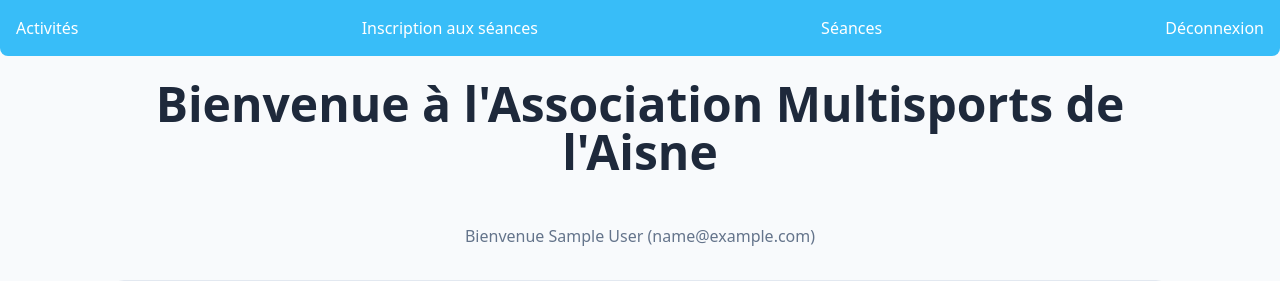
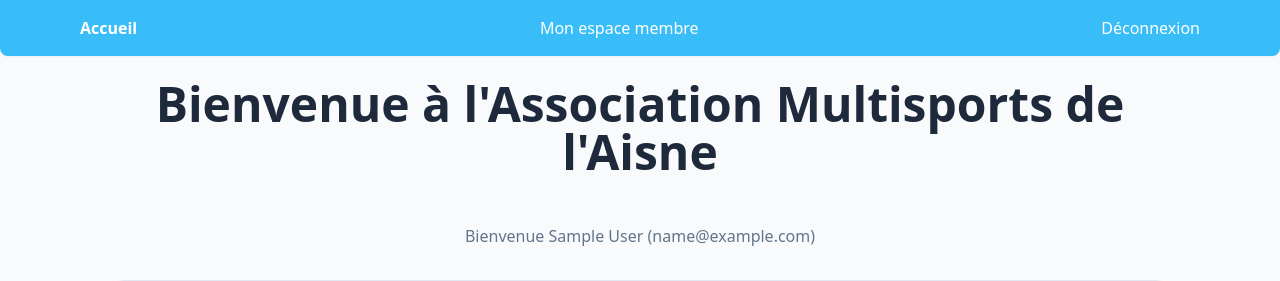
Before and after one commit to romainravasini-del/BriefDjango, a Django app: page /espace_membre/ in a window 1280 px wide. Shown: the top 281 px of the page. Run offline with Django 5.2, Linux system fonts and the light colour scheme; the visitor is signed in with stand-in values (Sample User, id 1); data comes from the database, SQL or seed files in the repository; data that the repository does not hold is empty; some libraries are stand-ins or nearby versions.

Commit message:
Finalisation d'automatisation de db,  et finalisation du site.

```diff
--- a/AssoSportive02/AssoSportive02/settings.py
+++ b/AssoSportive02/AssoSportive02/settings.py
@@ -27,7 +27,7 @@ SECRET_KEY = os.getenv('SECRET_KEY', 'default_secret_key')
 # SECURITY WARNING: don't run with debug turned on in production!
 DEBUG = os.getenv('DEBUG', 'True') == 'True'
 
-ALLOWED_HOSTS = []
+ALLOWED_HOSTS = ["127.0.0.1", "localhost"]
 
 
 # Application definition
--- a/AssoSportive02/accueil/management/commands/charger_donnees.py
+++ b/AssoSportive02/accueil/management/commands/charger_donnees.py
@@ -16,10 +16,6 @@ class Command(BaseCommand):
     def handle(self, *args, **options):
         file = settings.BASE_DIR.parent / "data"
 
-        Inscription.objects.all().delete()
-        Seance.objects.all().delete()
-        Activite.objects.all().delete()
-        Utilisateur.objects.filter(is_superuser=False).delete()
         utilisateurs = {}
 
         with open(file / "utilisateurs.csv", encoding="utf-8", newline="") as f:
--- a/AssoSportive02/accueil/templates/accueil/espace_membre.html
+++ b/AssoSportive02/accueil/templates/accueil/espace_membre.html
@@ -22,7 +22,12 @@
         <div class="overflow-x-auto border border-slate-200 rounded-lg">
             <table class="w-full text-left border-collapse">
                 <thead>
-                    <tr class="bg-slate-100 text-slate-700 text-sm border-b border-slate-200">
+                    <tr class="bg-slate-100 t
+
+System check identified no issues (0 silenced).
+November 25, 2026 - 08:51:57
+Django version 6.1.3, using settings 'AssoSportive02.settings'
+Starting WSGI development server at http://127.0.0.1:8000ext-slate-700 text-sm border-b border-slate-200">
                         <th class="p-4">Adhérent</th>
                         <th class="p-4">Séance</th>
                         <th class="p-4">Date séance</th>
--- a/AssoSportive02/accueil/views.py
+++ b/AssoSportive02/accueil/views.py
@@ -32,12 +32,20 @@ class Espace_membre_view(LoginRequiredMixin, TemplateView):
 
         recherche = self.request.GET.get("recherche", "").strip()
         activite_id = self.request.GET.get("activite", "").strip()
+        date_debut = self.request.GET.get("date_debut", "").strip()
+        heure_debut = self.request.GET.get("heure_debut", "").strip()
 
         if recherche:
             seances = seances.filter(Q(activite__nom__icontains=recherche)|Q(lieu__icontains=recherche)|Q(description__icontains=recherche)|Q(date__contains=recherche)|Q(heure_debut__contains=recherche))
 
         if activite_id:
             seances = seances.filter(activite_id=activite_id)
+
+        if date_debut:
+            seances = seances.filter(date__gte=date_debut)
+
+        if heure_debut:
+            seances = seances.filter(heure_debut__gte=heure_debut)
 
         # AJOUT : calcul des places occupées et restantes
         seances = seances.annotate(
@@ -71,6 +79,13 @@ class Espace_membre_view(LoginRequiredMixin, TemplateView):
                 "utilisateur", "seance", "seance__activite"
             ).order_by("-date_creation")
         return context
+
+        date_debut = self.request.GET.get("date_debut", "").strip()
+        heure_debut = self.request.GET.get("heure_debut", "").strip()
+        if date_debut:
+            seances = seances.filter(date__gte=date_debut)
+        if heure_debut:
+            seances = seances.filter(heure_debut__gte=heure_debut)
 
 
 class Accueil_view(TemplateView):
--- a/AssoSportive02/templates/base.html
+++ b/AssoSportive02/templates/base.html
@@ -10,12 +10,15 @@
 </head>
 
 <body class="min-h-screen flex flex-col bg-slate-50 text-slate-800">
-    <nav>
-        <ul class="flex items-center justify-between gap-6 bg-sky-400 text-white p-4 rounded-b-lg">
-            <li><a href="#">Activités</a></li>
-            <li><a href="#">Inscription aux séances</a></li>
-            <li><a href="#">Séances</a></li>
+    <nav class="bg-sky-400 text-white rounded-b-lg shadow-sm">
+        <ul class="max-w-6xl mx-auto flex items-center justify-between gap-6 p-4 font-medium">
+            <li><a href="{% url 'accueil' %}" class="hover:underline font-bold">Accueil</a></li>
             {% if user.is_authenticated %}
+                {% if user.role == "gestionnaire" %}
+                    <li><a href="{% url 'gestion' %}" class="hover:underline">Espace Coach</a></li>
+                {% else %}
+                    <li><a href="{% url 'Espace_membre' %}" class="hover:underline">Mon espace membre</a></li>
+                {% endif %}
                 <li>
                     <form method="post" action="{% url 'deconnexion' %}">
                         {% csrf_token %}
@@ -23,7 +26,7 @@
                     </form>
                 </li>
             {% else %}
-            <li><a href="{% url 'connexion' %}">Connexion</a></li>
+                <li><a href="{% url 'connexion' %}" class="hover:underline">Connexion / Inscription</a></li>
             {% endif %}
         </ul>
     </nav>
```
Also changed, not shown: AssoSportive02/accueil/migrations/0002_alter_inscription_date_creation_and_more.py (added), 1 other file. Lines whose indentation alone changed are shown as unchanged.
